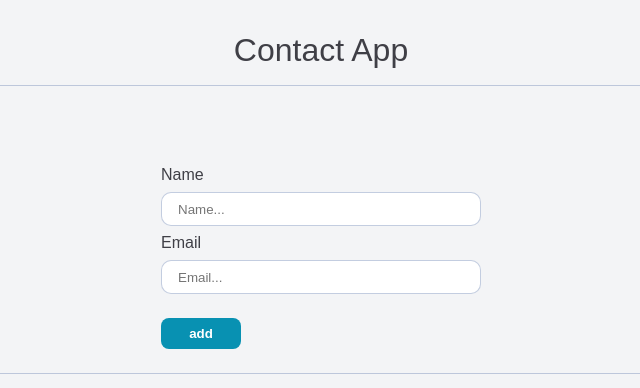
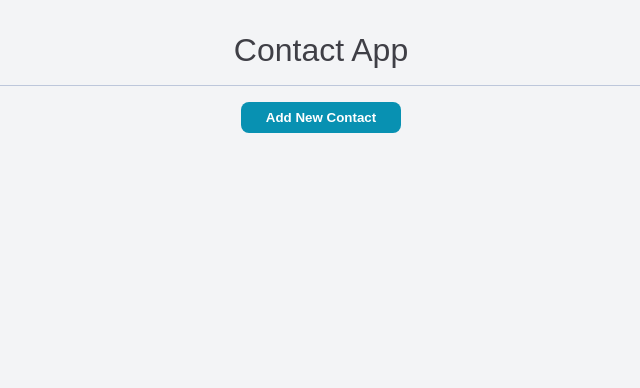
Before and after one commit to FahimePourbarzegary/contact-app, a React (Create React App) app: page / in a window 1280 px wide. Shown: the top 388 px of the page, without its empty margins (319-959 px from the left). Built offline with nearby package versions, Linux system fonts and the light colour scheme.

Commit message:
add react router dom  and change pr

```diff
--- a/package.json
+++ b/package.json
@@ -8,6 +8,7 @@
     "@testing-library/user-event": "^13.5.0",
     "react": "^18.2.0",
     "react-dom": "^18.2.0",
+    "react-router-dom": "^6.4.0",
     "react-scripts": "5.0.1",
     "web-vitals": "^2.1.4"
   },
--- a/src/App.js
+++ b/src/App.js
@@ -2,7 +2,7 @@ import { useState, useEffect } from "react";
 import "./App.css";
 import ContactForm from "./Components/ContactForm/ContactForm";
 import ContactList from "./Components/ContactList/ContactList";
-
+import { Routes, Route } from "react-router-dom";
 function App() {
   const [contacts, setContacts] = useState([]);
   const addContactHandler = (contact) => {
@@ -16,10 +16,10 @@ function App() {
     const savedContacts = JSON.parse(localStorage.getItem("contacts"));
     console.log(savedContacts);
     if (savedContacts) setContacts(savedContacts);
-  },[]);
- useEffect(() => {
-   localStorage.setItem("contacts", JSON.stringify(contacts));
- }, [contacts]);
+  }, []);
+  useEffect(() => {
+    localStorage.setItem("contacts", JSON.stringify(contacts));
+  }, [contacts]);
 
   const deleteContactHandler = (id) => {
     const filteredItem = contacts.filter((c) => c.id !== id);
@@ -28,11 +28,27 @@ function App() {
   return (
     <div className="container">
       <header>Contact App</header>
-      <ContactForm addContactHandler={addContactHandler} />
+      <Routes>
+        <Route
+          path="/add"
+          element={<ContactForm addContactHandler={addContactHandler} />}
+        />
+        <Route
+          path="/"
+          exact
+          element={
+            <ContactList
+              contacts={contacts}
+              deleteContactHandler={deleteContactHandler}
+            />
+          }
+        />
+      </Routes>
+      {/*<ContactForm addContactHandler={addContactHandler} />
       <ContactList
         contacts={contacts}
         deleteContactHandler={deleteContactHandler}
-      />
+  />*/}
     </div>
   );
 }
--- a/src/Components/ContactForm/ContactForm.css
+++ b/src/Components/ContactForm/ContactForm.css
@@ -9,7 +9,7 @@ form {
   display: flex;
   flex-direction: column;
   justify-content: space-evenly;
-   width: 20rem;
+  width: 20rem;
 }
 input {
   height: 2rem;
@@ -36,6 +36,3 @@ button {
 button:hover {
   background-color: #0e7490;
 }
-form{
-
-  }
--- a/src/Components/ContactForm/ContactForm.jsx
+++ b/src/Components/ContactForm/ContactForm.jsx
@@ -1,6 +1,8 @@
 import { useState } from "react";
+import { useNavigate } from "react-router-dom";
 import "./ContactForm.css";
 const ContactForm = ({ addContactHandler }) => {
+  let navigate = useNavigate();
   const [contact, setContact] = useState({ name: "", email: "" });
   const onChangeHandler = (e) => {
     setContact({ ...contact, [e.target.name]: e.target.value });
@@ -15,6 +17,7 @@ const ContactForm = ({ addContactHandler }) => {
     e.preventDefault();
     addContactHandler(contact);
     setContact({ name: "", email: "" });
+    navigate("/");
   };
   return (
     <section className="contact-form">
--- a/src/Components/ContactList/ContactList.css
+++ b/src/Components/ContactList/ContactList.css
@@ -6,8 +6,15 @@ img {
   display: flex;
   justify-content: space-between;
   align-items: center;
-  padding: 1rem;
+  padding: 0.5rem 4rem;
 }
 .contact__desc {
   display: flex;
 }
+.contact-list__add {
+  display: flex;
+  justify-content: center;
+}
+.contact-list__add-btn {
+  width: 10rem;
+}
--- a/src/Components/ContactList/ContactList.jsx
+++ b/src/Components/ContactList/ContactList.jsx
@@ -1,8 +1,14 @@
+import { Link } from "react-router-dom";
 import userimg from "./../../assets/images/user.png";
 import "./ContactList.css";
 const ContactList = ({ contacts, deleteContactHandler }) => {
   return (
     <section className="contact-list">
+      <div className="contact-list__add">
+        <Link to="/add">
+          <button className="contact-list__add-btn">Add New Contact</button>
+        </Link>
+      </div>
       {contacts.map((c) => (
         <div className="contact" key={c.id}>
           <div className="contact__desc">
@@ -12,7 +18,7 @@ const ContactList = ({ contacts, deleteContactHandler }) => {
               <p>{c.email}</p>
             </div>
           </div>
-          <button onClick={()=>deleteContactHandler(c.id)}>delete</button>
+          <button onClick={() => deleteContactHandler(c.id)}>delete</button>
         </div>
       ))}
     </section>
```
Also changed, not shown: src/index.js (+8 -6 lines), 1 other file (tests, documents, lock files or other folders).
